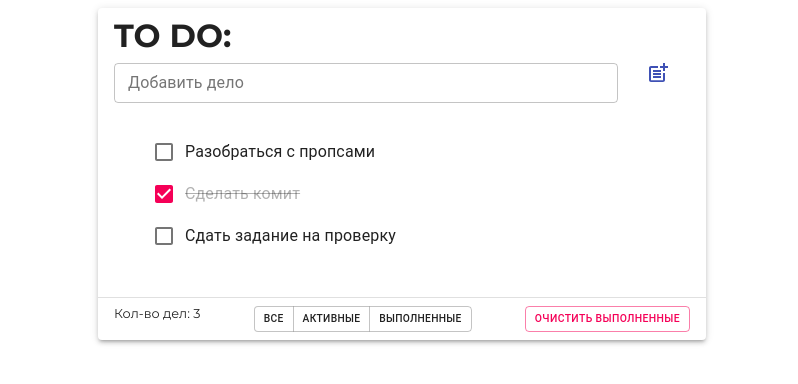
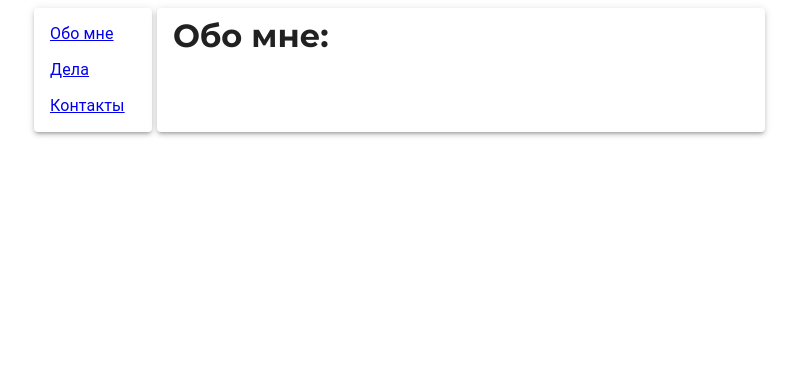
Before and after one commit to WebHeroSchool/todo-taa, a React (Create React App) app: page / in a window 1280 px wide. Shown: the top 384 px of the page, without its empty margins (238-1036 px from the left). Built offline with nearby package versions, Linux system fonts and the light colour scheme.

Commit message:
work to menu component

```diff
--- a/package.json
+++ b/package.json
@@ -9,6 +9,7 @@
     "prop-types": "^15.7.2",
     "react": "^17.0.1",
     "react-dom": "^17.0.1",
+    "react-router-dom": "^5.2.0",
     "react-scripts": "4.0.1",
     "web-vitals": "^0.2.4"
   },
--- /dev/null
+++ b/src/components/About/About.jsx
@@ -0,0 +1,16 @@
+import {
+  Paper,
+} from '@material-ui/core';
+import styles from './About.module.css';
+
+const title = (<h1 className={ styles.title }>Обо мне:</h1>);
+
+const About = () => (
+  <Paper className={styles.paper} elevation={3} >
+    <div className={styles.indent}>
+      {title}
+    </div>
+  </Paper>
+);
+
+export default About;
--- /dev/null
+++ b/src/components/About/About.module.css
@@ -0,0 +1,14 @@
+.indent {
+  padding: .5em 1em;
+  margin: 0;
+}
+
+.title {
+  font-weight: 700;
+  margin: 0;
+}
+
+.paper {
+  margin: 0 auto;
+  width: 38em;
+}
--- a/src/components/App/App.jsx
+++ b/src/components/App/App.jsx
@@ -1,115 +1,30 @@
-import {
-  React,
-  useState,
-} from 'react';
-import InputItem from '../InputItem/InputItem';
-import ItemList from '../ItemList/ItemList';
-import Footer from '../Footer/Footer';
 import styles from './App.module.css';
 import {
-  Paper,
-  Divider,
-} from '@material-ui/core';
-import PropTypes from 'prop-types';
+  BrowserRouter as Router,
+  Route,
+} from 'react-router-dom';
 
-const title = (<h1 className={ styles.title }>TO DO:</h1>);
+import Menu from '../Menu/Menu';
+import About from '../About/About';
+import Todo from '../Todo/Todo';
 
-const App = () => {
-  const initialState = {
-    items: [
-      {
-        value: 'Разобраться с пропсами',
-        isDone: false,
-        id: 1,
-      },
-      {
-        value: 'Сделать комит',
-        isDone: true,
-        id: 2,
-      },
-      {
-        value: 'Сдать задание на проверку',
-        isDone: false,
-        id: 3,
-      },
-    ],
-    count: 3,
-  };
 
-  const [
-    items,
-    setItems,
-  ] = useState(initialState.items);
+const App = () => (
+  <Router>
+    <div className={styles.body}>
 
-  const [
-    count,
-    setCount,
-  ] = useState(initialState.count);
+      <div className={styles.appWrapper}>
 
-  const onClickIsDone = id => {
-    const newItemList = items.map(item => {
-      const newItem = {
-        ...item,
-      };
+        <Menu />
 
-      if (item.id === id) {
-        newItem.isDone = !item.isDone;
-      }
+        <Route path='/' exact component={About} />
+        <Route path='/todo' component={Todo} />
+        <Route path='/contacts' component={Todo} />
 
-      return newItem;
-    });
+      </div>
 
-    setItems(newItemList);
-  };
-
-  const onClickDelete = id => {
-    const newItemList = items.filter(item => item.id !== id);
-
-    setItems(newItemList);
-    setCount(count => count - 1);
-  };
-
-  const onClickAddItem = value => {
-    const newItems = [
-      {
-        value,
-        isDone: false,
-        id: count + 1,
-      },
-      ...items,
-    ];
-
-    setItems(newItems);
-    setCount(count => count + 1);
-  };
-
-  return (<Paper className={styles.paper} elevation={3} >
-    <div className={styles.indent}>
-      {title}
-      <InputItem onClickAddItem={onClickAddItem} />
-      <ItemList
-        items={items}
-        onClickIsDone={onClickIsDone}
-        onClickDelete={onClickDelete}
-      />
     </div>
-    <Divider />
-    <div className={styles.indent}>
-      <Footer count={count} />
-    </div>
-  </Paper>);
-};
-
-App.propTypes = {
-  className: PropTypes.string,
-};
-
-InputItem.propTypes = {
-  onClickAddItem: PropTypes.func,
-};
-
-ItemList.propTypes = {
-  items: PropTypes.array,
-};
+  </Router>
+);
 
 export default App;
--- a/src/components/App/App.module.css
+++ b/src/components/App/App.module.css
@@ -1,3 +1,6 @@
+:root {
+  --color-active: red;
+}
 @font-face {
     font-family: montserrat;
     src: url('./fonts/montserrat-400-normal.woff2') format('woff2'),
@@ -16,21 +19,13 @@
     font-style: normal;
 }
 
-body {
+.body {
   font-family: montserrat;
+  width: 46em;
+  margin: auto;
 }
 
-.indent {
-  padding: .5em 1em;
-  margin: 0;
+.appWrapper {
+  display: flex;
+  justify-content: center;
 }
-
-.title {
-  font-weight: 700;
-  margin: 0;
-}
-
-.paper {
-  margin: auto;
-  width: 38em;
-}
--- /dev/null
+++ b/src/components/Menu/Menu.jsx
@@ -0,0 +1,49 @@
+import styles from './Menu.module.css';
+import {
+  Paper,
+  MenuList,
+} from '@material-ui/core';
+import {
+  Link,
+} from 'react-router-dom';
+
+import MyMenuItem from '../MyMenuItem/MyMenuItem';
+
+const Menu = () => {
+  const menuItems = [
+    {
+      value: 'Обо мне',
+      path: '/',
+    },
+    {
+      value: 'Дела',
+      path: '/todo',
+    },
+    {
+      value: 'Контакты',
+      path: '/contacts',
+    },
+  ];
+
+
+  return (
+    <Paper className={styles.menu} elevation={3} >
+      <MenuList>
+
+        {
+          menuItems.map(menuItem => (
+            <Link
+              key={menuItem.value.toString()}
+              to={menuItem.path}
+            >
+              <MyMenuItem value={menuItem.value} />
+            </Link>
+          ))
+        }
+
+      </MenuList>
+    </Paper>
+  );
+};
+
+export default Menu;
--- /dev/null
+++ b/src/components/Menu/Menu.module.css
@@ -0,0 +1,3 @@
+.menu {
+  width: 16%;
+}
--- /dev/null
+++ b/src/components/MyMenuItem/MyMenuItem.jsx
@@ -0,0 +1,33 @@
+import {
+  React,
+  useState,
+} from 'react';
+import {
+  MenuItem,
+} from '@material-ui/core';
+
+
+const MyMenuItem = ({
+  value,
+}) => {
+  const [
+    isSelected,
+    setIsSelected,
+  ] = useState(false);
+
+  const toSelect = () => {
+    setIsSelected(true);
+  };
+
+
+  return (
+    <MenuItem
+      selected={isSelected}
+      onClick={toSelect}
+    >
+      {value}
+    </MenuItem>
+  );
+};
+
+export default MyMenuItem;
--- /dev/null
+++ b/src/components/Todo/Todo.jsx
@@ -0,0 +1,119 @@
+import {
+  React,
+  useState,
+} from 'react';
+import InputItem from '../InputItem/InputItem';
+import ItemList from '../ItemList/ItemList';
+import Footer from '../Footer/Footer';
+import styles from './Todo.module.css';
+import {
+  Paper,
+  Divider,
+} from '@material-ui/core';
+import PropTypes from 'prop-types';
+
+const title = (<h1 className={ styles.title }>TO DO:</h1>);
+
+
+const Todo = () => {
+  const initialState = {
+    items: [
+      {
+        value: 'Разобраться с пропсами',
+        isDone: false,
+        id: 1,
+      },
+      {
+        value: 'Сделать комит',
+        isDone: true,
+        id: 2,
+      },
+      {
+        value: 'Сдать задание на проверку',
+        isDone: false,
+        id: 3,
+      },
+    ],
+    count: 3,
+  };
+
+  const [
+    items,
+    setItems,
+  ] = useState(initialState.items);
+
+  const [
+    count,
+    setCount,
+  ] = useState(initialState.count);
+
+  const onClickIsDone = id => {
+    const newItemList = items.map(item => {
+      const newItem = {
+        ...item,
+      };
+
+      if (item.id === id) {
+        newItem.isDone = !item.isDone;
+      }
+
+      return newItem;
+    });
+
+    setItems(newItemList);
+  };
+
+  const onClickDelete = id => {
+    const newItemList = items.filter(item => item.id !== id);
+
+    setItems(newItemList);
+    setCount(count => count - 1);
+  };
+
+  const onClickAddItem = value => {
+    const newItems = [
+      {
+        value,
+        isDone: false,
+        id: count + 1,
+      },
+      ...items,
+    ];
+
+    setItems(newItems);
+    setCount(count => count + 1);
+  };
+
+
+  return (
+    <Paper className={styles.paper} elevation={3} >
+      <div className={styles.indent}>
+        {title}
+        <InputItem onClickAddItem={onClickAddItem} />
+        <ItemList
+          items={items}
+          onClickIsDone={onClickIsDone}
+          onClickDelete={onClickDelete}
+        />
+      </div>
+      <Divider />
+      <div className={styles.indent}>
+        <Footer count={count} />
+      </div>
+    </Paper>
+  );
+};
+
+Todo.propTypes = {
+  className: PropTypes.string,
+};
+
+InputItem.propTypes = {
+  onClickAddItem: PropTypes.func,
+};
+
+ItemList.propTypes = {
+  items: PropTypes.array,
+};
+
+export default Todo;
--- /dev/null
+++ b/src/components/Todo/Todo.module.css
@@ -0,0 +1,14 @@
+.indent {
+  padding: .5em 1em;
+  margin: 0;
+}
+
+.title {
+  font-weight: 700;
+  margin: 0;
+}
+
+.paper {
+  margin: auto;
+  width: 38em;
+}
```
Also changed, not shown: 1 other file (tests, documents, lock files or other folders).
